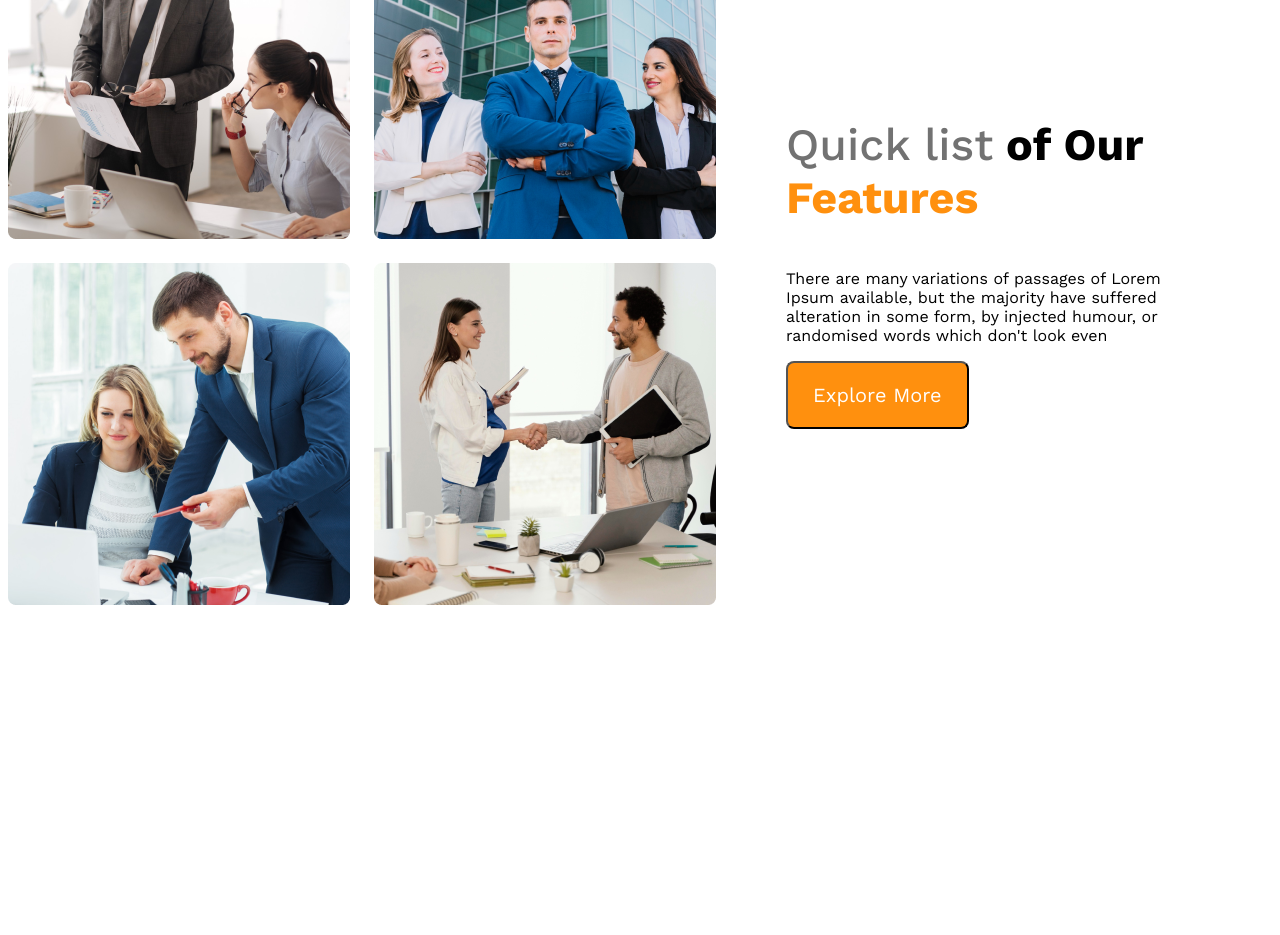
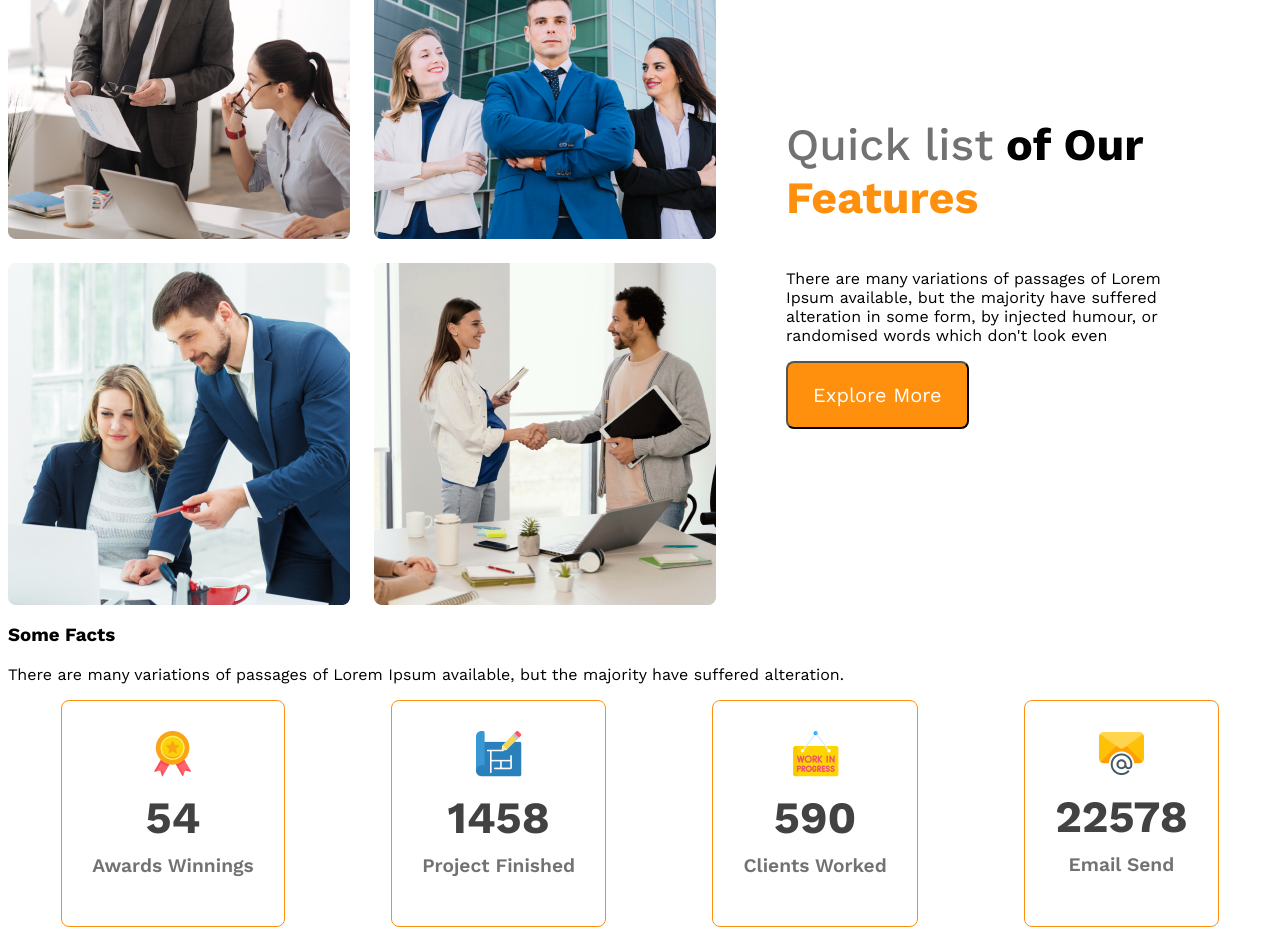
Before and after one commit to Harunasha/g3-resources, a plain HTML site: page index.html in a window 1280 px wide. Shown: the part 1349-2284 px from the top of the page. Before the commit the page ends 1962 px from the top, so only its background shows below. Drawn offline with nearby package versions, Linux system fonts and the light colour scheme.

Commit message:
add fact

```diff
--- a/archet.css
+++ b/archet.css
@@ -54,16 +54,7 @@ nav li a{
 .banner-description{
     color: #727272;
 }
-/*responsive media quries*/
-/*mobile devies*/
-@media screen and (max-width: 576px){
-    header {padding: 20px;}
-    nav{flex-direction: column;}
-}
-@media screen and(min-width:576px) and(max-width:960px) {
-    header{padding: 50px;}
-    nav{ flex-direction: column;}
-}
+
     /*main style*/
     main {
         max-width: 1440px;
@@ -93,3 +84,48 @@ nav li a{
     color: #FF900E;
     font-weight: 700;
 }
+
+.fact-card-container .card{
+    border-radius: 8px;
+    border: 1px solid#FF900E;
+    text-align: center;
+    padding: 30px;
+
+}
+.fact-card-container{
+    display: flex;
+    justify-content: space-around;
+}
+
+.fact-card-container .card-title{
+    font-weight: 600;
+    color: #727272;
+    font-size: 1.2rem;
+    margin-top: 5px;
+}
+.fact-card-container .card-stats{
+    font-size: 2.8rem;
+    color: #424242;
+    margin-top: 10px;
+    margin-bottom: 10px;
+}
+
+
+
+
+/*responsive media quries*/
+/*mobile devies*/
+@media screen and (max-width: 576px){
+    header {padding: 20px;}
+    nav{flex-direction: column;}
+.team-img-container{
+grid-template-columns: repeat(1fr);}
+.teams-content{
+    padding-left: 20px;
+    padding-right: 20px;
+}
+}
+@media screen and(min-width:576px) and(max-width:960px) {
+    header{padding: 50px;}
+    nav,.teams-container{ flex-direction: column;}
+}
--- a/index.html
+++ b/index.html
@@ -41,6 +41,33 @@
 <button class="btn-primary">Explore More</button>
     </div>
 </section>
+<section class="feature"></section>
+<section class="facts">
+    <h3>Some Facts</h3>
+    <p class="text-light-gray">There are many variations of passages of Lorem Ipsum available, but the majority have suffered alteration.</p>
+    <div class="fact-card-container">
+        <div class="card">
+            <img src="images/icons/ribon.png" alt="">
+            <h2 class="card-stats">54</h2>
+            <p class="card-title">Awards Winnings</p>
+        </div>
+        <div class="card">
+            <img src="images/icons/projects.png" alt="">
+            <h2 class="card-stats">1458</h2>
+            <p class="card-title">Project Finished</p>
+        </div>
+        <div class="card">
+            <img src="images/icons/customers.png" alt="">
+            <h2 class="card-stats">590</h2>
+            <p class="card-title">Clients Worked</p>
+        </div>
+        <div class="card">
+            <img src="images/icons/email.png" alt="">
+            <h2 class="card-stats">22578</h2>
+            <p class="card-title">Email Send</p>
+        </div>
+    </div>
+</section>
     </main>
     <footer>
 
```
